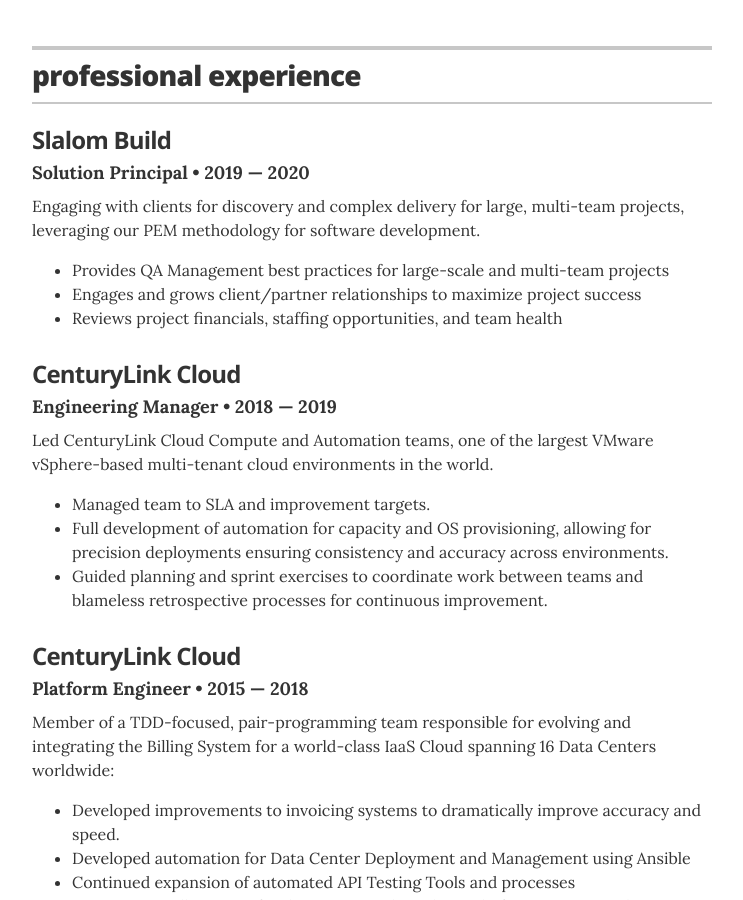
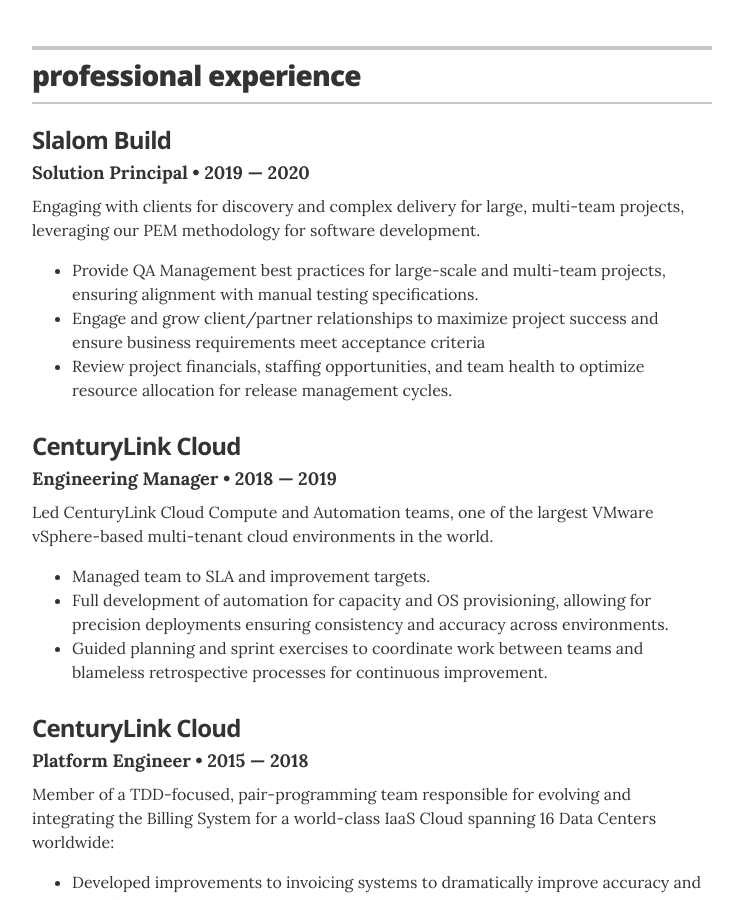
Before and after one commit to johanntang/johanntang.github.io, a Jekyll site: the page built from index.html, in a window 1280 px wide and 900 px high, scrolled down 676 px. Shown: the whole window, without its empty margins (268-1011 px from the left). Built offline with Jekyll 4.4.1, drawn with Linux system fonts in a browser that asks for light colours.

Commit message:
update resume bullet points

```diff
--- a/_layouts/resume.html
+++ b/_layouts/resume.html
@@ -66,9 +66,9 @@
                 <h4 class="resume-item-details" itemprop="description">Solution Principal &bull; 2019 &mdash; 2020</h4>
                 <p class="resume-item-copy">Engaging with clients for discovery and complex delivery for large, multi-team projects, leveraging our PEM methodology for software development.</p>
                 <ul class="resume-item-list">
-                    <li>Provides QA Management best practices for large-scale and multi-team projects</li>
-                    <li>Engages and grows client/partner relationships to maximize project success </li>
-                    <li>Reviews project financials, staffing opportunities, and team health</li>
+                    <li>Provide QA Management best practices for large-scale and multi-team projects, ensuring alignment with manual testing specifications.</li>
+                    <li>Engage and grow client/partner relationships to maximize project success and ensure business requirements meet acceptance criteria</li>
+                    <li>Review project financials, staffing opportunities, and team health to optimize resource allocation for release management cycles.</li>
                 </ul>
             </div>
 
```
